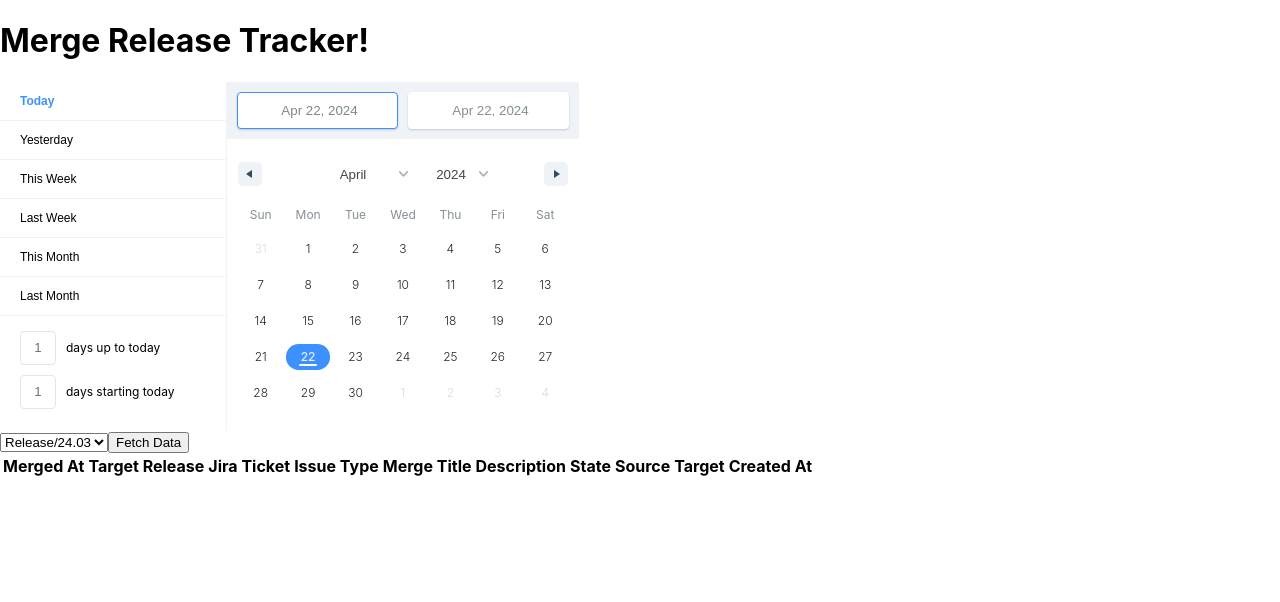
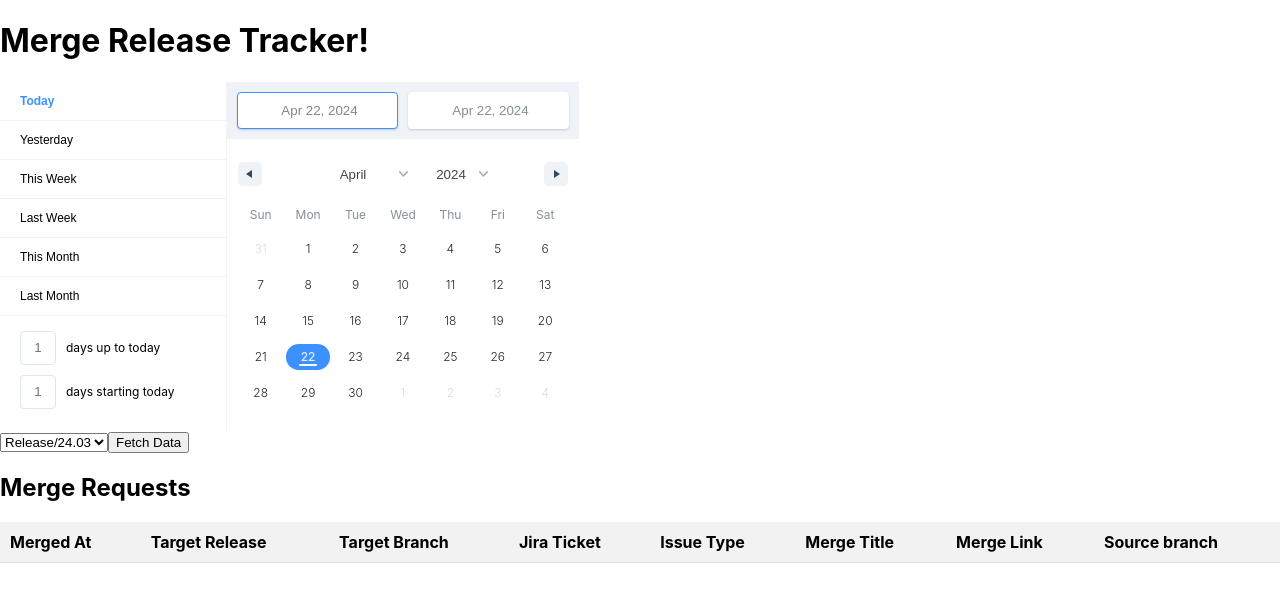
Before and after one commit to josueCarvajal/gitlab-release-tracker, a React (Create React App) app in the folder react-frontend/: page / in a window 1280 px wide. Shown: the top 602 px of the page. Built offline with nearby package versions, Linux system fonts and the light colour scheme.

Commit message:
Adding styles + mapping response fields

```diff
--- a/react-frontend/src/App.tsx
+++ b/react-frontend/src/App.tsx
@@ -34,6 +34,7 @@ const App: React.FC = () => {
       }
       });
       setResponseData(response.data);
+      console.log(response.data)
     } catch (error) {
       console.error('Error fetching data:', error);
     }
--- /dev/null
+++ b/react-frontend/src/components/DataTable.css
@@ -0,0 +1,25 @@
+/* src/components/DataTable.css */
+
+.datatable-container {
+    margin-top: 20px;
+  }
+
+  .datatable {
+    width: 100%;
+    border-collapse: collapse;
+  }
+
+  .datatable th,
+  .datatable td {
+    padding: 10px;
+    text-align: left;
+    border-bottom: 1px solid #ddd;
+  }
+
+  .datatable th {
+    background-color: #f2f2f2;
+  }
+
+  .datatable tbody tr:hover {
+    background-color: #f9f9f9;
+  }
--- a/react-frontend/src/components/DataTable.tsx
+++ b/react-frontend/src/components/DataTable.tsx
@@ -1,55 +1,53 @@
 import React from 'react';
+import './DataTable.css';
 
 interface DataTableProps {
   data: {
-    MergedAt: string;
-    TargetRelease: string;
-    JiraTicket: string;
-    IssueType: string;
-    MergeTitle: string;
-    Description: string;
-    State: string;
-    Source: string;
-    Target: string;
-    CreatedAt: string;
+    merged_at: string;
+    target_release: string;
+    jira_ticket: string;
+    issue_type: string;
+    merge_title: string;
+    source_branch: string;
+    target_branch: string;
+    created_at: string;
   }[];
 }
 
 const DataTable: React.FC<DataTableProps> = ({ data }) => {
   console.log(data)
   return (
-    <table>
+    <div className="datatable-container">
+    <h2>Merge Requests</h2>
+    <table className="datatable">
       <thead>
         <tr>
           <th>Merged At</th>
           <th>Target Release</th>
+          <th>Target Branch</th>
           <th>Jira Ticket</th>
           <th>Issue Type</th>
           <th>Merge Title</th>
-          <th>Description</th>
-          <th>State</th>
-          <th>Source</th>
-          <th>Target</th>
-          <th>Created At</th>
+          <th>Merge Link</th>
+          <th>Source branch</th>
         </tr>
       </thead>
       <tbody>
         {data.map((item, index) => (
           <tr key={index}>
-            <td>{item.MergedAt}</td>
-            <td>{item.TargetRelease}</td>
-            <td>{item.JiraTicket}</td>
-            <td>{item.IssueType}</td>
-            <td>{item.MergeTitle}</td>
-            <td>{item.Description}</td>
-            <td>{item.State}</td>
-            <td>{item.Source}</td>
-            <td>{item.Target}</td>
-            <td>{item.CreatedAt}</td>
+            <td>{item.merged_at}</td>
+            <td>{item.target_release}</td>
+            <td>{item.target_branch}</td>
+            <td>{item.jira_ticket}</td>
+            <td>{item.issue_type}</td>
+            <td>{item.merge_title}</td>
+            <td></td>
+            <td>{item.source_branch}</td>
           </tr>
         ))}
       </tbody>
     </table>
+    </div>
   );
 };
 
```
